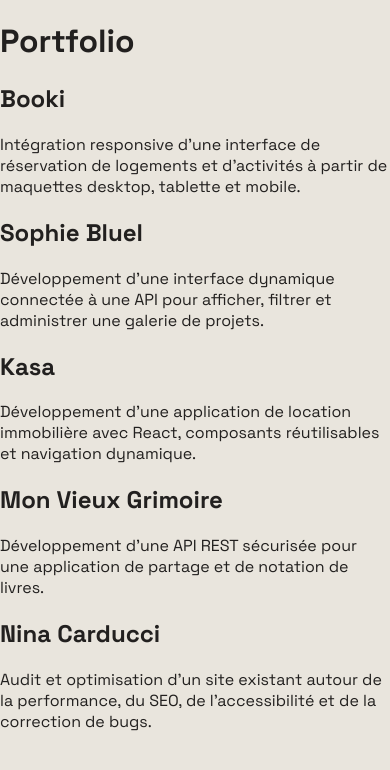
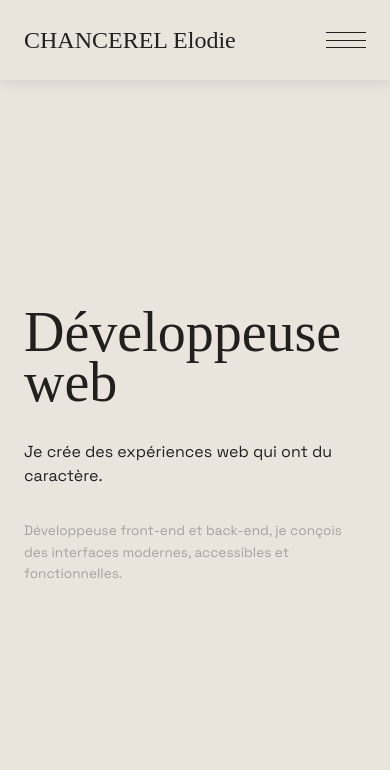
Before and after one commit to Daeliora/portfolio-2026, a React (Vite) app: page / in a window 390 px wide. Shown: the top 770 px of the page. Built offline with nearby package versions, Linux system fonts and the light colour scheme; a web font is replaced by a local one.

Commit message:
dd navbar mobile menu and home hero

```diff
--- a/src/App.jsx
+++ b/src/App.jsx
@@ -1,28 +1,18 @@
 import { Routes, Route } from 'react-router';
-import projects from './data/projects';
 import ProjectPage from './pages/Project/ProjectPage';
-
-function Home() {
-  return (
-    <main>
-      <h1>Portfolio</h1>
-
-      {projects.map((project) => (
-        <article key={project.slug}>
-          <h2>{project.title}</h2>
-          <p>{project.shortDescription}</p>
-        </article>
-      ))}
-    </main>
-  );
-}
+import Navbar from './components/Navbar/Navbar';
+import Home from './pages/Home/Home';
 
 function App() {
   return (
-    <Routes>
-      <Route path="/" element={<Home />} />
-      <Route path="/projets/:slug" element={<ProjectPage />} />
-    </Routes>
+    <>
+      <Navbar />
+
+      <Routes>
+        <Route path="/" element={<Home />} />
+        <Route path="/projets/:slug" element={<ProjectPage />} />
+      </Routes>
+    </>
   );
 }
 
--- /dev/null
+++ b/src/components/MobileMenu/MobileMenu.jsx
@@ -0,0 +1,48 @@
+import { useState } from 'react';
+import { Link } from 'react-router';
+
+function MobileMenu() {
+  const [isOpen, setIsOpen] = useState(false);
+
+  const closeMenu = () => {
+    setIsOpen(false);
+  };
+
+  return (
+    <div className="mobile-menu">
+      <button
+        type="button"
+        className="mobile-menu__button"
+        aria-label={isOpen ? 'Fermer le menu' : 'Ouvrir le menu'}
+        aria-expanded={isOpen}
+        onClick={() => setIsOpen(!isOpen)}
+      >
+        <span></span>
+        <span></span>
+        <span></span>
+      </button>
+
+      {isOpen && (
+        <nav className="mobile-menu__panel" aria-label="Navigation mobile">
+          <Link to="/" onClick={closeMenu}>
+            Accueil
+          </Link>
+
+          <a href="/#projets" onClick={closeMenu}>
+            Projets
+          </a>
+
+          <a href="/#a-propos" onClick={closeMenu}>
+            À propos
+          </a>
+
+          <a href="/#contact" onClick={closeMenu}>
+            Contact
+          </a>
+        </nav>
+      )}
+    </div>
+  );
+}
+
+export default MobileMenu;
--- /dev/null
+++ b/src/components/Navbar/Navbar.jsx
@@ -0,0 +1,25 @@
+import { Link } from 'react-router';
+import MobileMenu from '../MobileMenu/MobileMenu';
+
+function Navbar() {
+  return (
+    <header className="navbar">
+
+      <Link to="/" className="navbar__logo">
+        CHANCEREL Elodie
+      </Link>
+
+      <nav className="navbar__nav" aria-label="Navigation principale">
+        <Link to="/">Accueil</Link>
+        <a href="/#projets">Projets</a>
+        <a href="/#a-propos">À propos</a>
+        <a href="/#contact">Contact</a>
+      </nav>
+
+      <MobileMenu />
+
+    </header>
+  );
+}
+
+export default Navbar;
--- a/src/index.css
+++ b/src/index.css
@@ -533,3 +533,183 @@ img {
     font-size: 1rem;
   }
 }
+
+/*----------------------------------Navbar----------------------------------------------------*/
+
+.navbar {
+  position: fixed;
+  top: 0;
+  left: 0;
+  z-index: 100;
+  display: flex;
+  align-items: center;
+  justify-content: space-between;
+  width: 100%;
+  padding: 1.5rem 6vw;
+  background-color: var(--color-background);
+  box-shadow: 0 2px 50px rgba(0, 0, 0, 0.1);
+}
+
+.navbar__logo {
+  font-family: var(--font-display);
+  font-size: 1.5rem;
+  line-height: 1;
+}
+
+.navbar__nav {
+  display: flex;
+  align-items: center;
+  gap: 2.5rem;
+}
+
+.navbar__nav a {
+  position: relative;
+  padding-bottom: 0.3rem;
+  font-size: 0.85rem;
+  font-weight: 500;
+}
+
+.navbar__nav a::after {
+  position: absolute;
+  right: 0;
+  bottom: 0;
+  left: 0;
+  height: 1px;
+  background-color: var(--color-accent);
+  content: '';
+  transform: scaleX(0);
+  transform-origin: left;
+  transition: transform 250ms ease;
+}
+
+.navbar__nav a:hover::after,
+.navbar__nav a:focus-visible::after {
+  transform: scaleX(1);
+}
+
+/*--------------------------------------------*/
+
+@media (max-width: 768px) {
+  .navbar {
+    padding: 1.25rem 1.5rem;
+    box-shadow: 0 2px 15px rgba(0, 0, 0, 0.1);
+  }
+
+  .navbar__nav {
+    display: none;
+  }
+}
+
+/*----------------------------------Mobile Menu----------------------------------------------------*/
+
+.mobile-menu {
+  display: none;
+}
+
+.mobile-menu__button {
+  display: flex;
+  flex-direction: column;
+  justify-content: center;
+  gap: 0.4rem;
+  width: 2.5rem;
+  height: 2.5rem;
+  padding: 0;
+  border: 0;
+  background: transparent;
+  cursor: pointer;
+}
+
+.mobile-menu__button span {
+  display: block;
+  width: 100%;
+  height: 1px;
+  background-color: var(--color-text);
+}
+
+.mobile-menu__panel {
+  position: fixed;
+  top: 0;
+  right: 0;
+  z-index: -1;
+  display: flex;
+  flex-direction: column;
+  justify-content: center;
+  gap: 2rem;
+  width: 100%;
+  height: 100vh;
+  padding: 6rem 1.5rem 2rem;
+  background-color: var(--color-background);
+}
+
+.mobile-menu__panel a {
+  font-family: var(--font-display);
+  font-size: clamp(2.5rem, 12vw, 5rem);
+}
+
+/*--------------------------------------------*/
+
+@media (max-width: 768px) {
+  .navbar__nav {
+    display: none;
+  }
+
+  .mobile-menu {
+    display: block;
+  }
+}
+
+/*----------------------------------Home Hero----------------------------------------------------*/
+
+.home-hero {
+  min-height: 100vh;
+  display: flex;
+  flex-direction: column;
+  justify-content: center;
+  padding: 8rem 6vw 6rem;
+}
+
+.home-hero h1 {
+  max-width: 900px;
+  margin: 0;
+  font-family: var(--font-display);
+  font-size: clamp(4rem, 10vw, 9rem);
+  font-weight: 400;
+  line-height: 0.9;
+}
+
+.home-hero__statement {
+  max-width: 700px;
+  margin: 3rem 0 0;
+  font-size: 1.25rem;
+  line-height: 1.5;
+}
+
+.home-hero__description {
+  max-width: 600px;
+  margin: 2rem 0 0;
+  color: var(--color-text-secondary);
+  font-size: 1rem;
+  line-height: 1.6;
+}
+
+/*----------------------------------------*/
+@media (max-width: 768px) {
+  .home-hero {
+    min-height: 100svh;
+    padding: 7rem 1.5rem 4rem;
+  }
+
+  .home-hero h1 {
+    font-size: clamp(3.5rem, 14vw, 5rem);
+  }
+
+  .home-hero__statement {
+    margin-top: 2rem;
+    font-size: 1rem;
+  }
+
+  .home-hero__description {
+    margin-top: 2rem;
+    font-size: 0.85rem;
+  }
+}
--- /dev/null
+++ b/src/pages/Home/Home.jsx
@@ -0,0 +1,20 @@
+function Home() {
+  return (
+    <main className="home">
+      <section className="home-hero">
+        <h1>Développeuse web</h1>
+
+        <p className="home-hero__statement">
+          Je crée des expériences web qui ont du caractère.
+        </p>
+
+        <p className="home-hero__description">
+          Développeuse front-end et back-end, je conçois des interfaces
+          modernes, accessibles et fonctionnelles.
+        </p>
+      </section>
+    </main>
+  );
+}
+
+export default Home;
```
